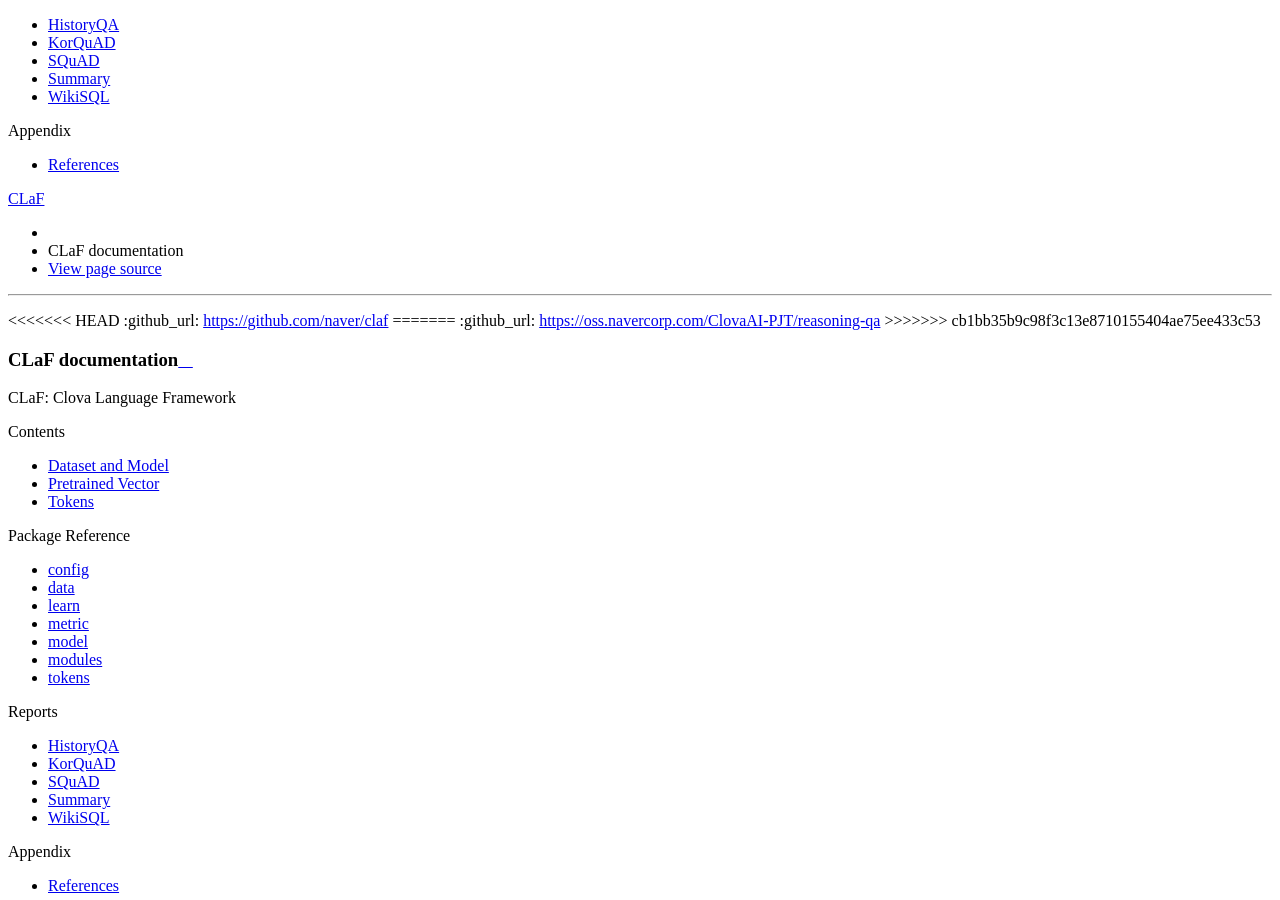
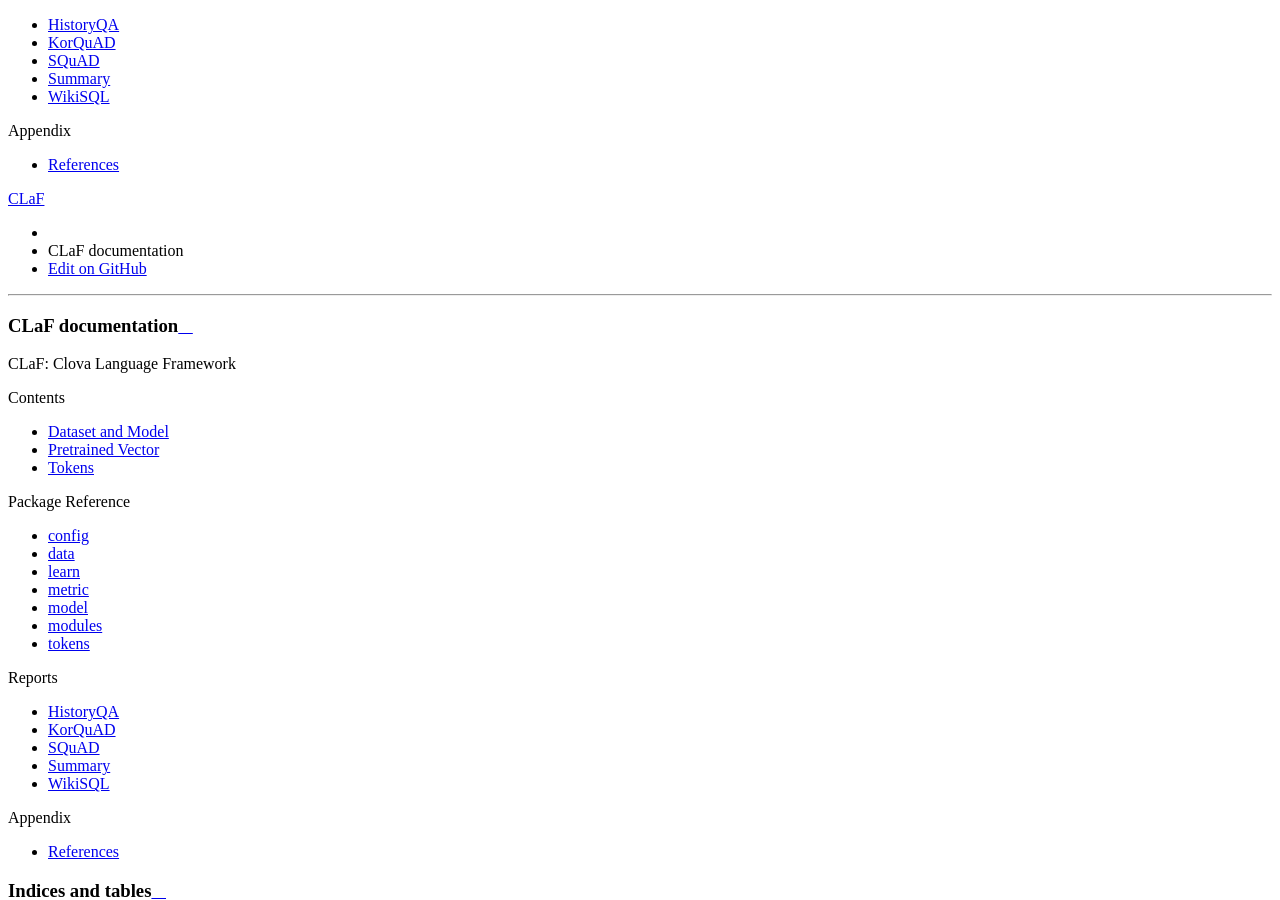
Before and after one commit to naver/claf, a Sphinx documentation site: the page built from docs/index.rst, in a window 1280 px wide and 900 px high, scrolled down 523 px. Built offline with Sphinx 7.4.7 and the Read the Docs theme 2.0.0, drawn with Linux system fonts in a browser that asks for light colours.

Commit message:
Update docs

```diff
--- a/docs/index.rst
+++ b/docs/index.rst
@@ -3,11 +3,7 @@
    You can adapt this file completely to your liking, but it should at least
    contain the root `toctree` directive.
 
-<<<<<<< HEAD
 :github_url: https://github.com/naver/claf
-=======
-:github_url: https://oss.navercorp.com/ClovaAI-PJT/reasoning-qa
->>>>>>> cb1bb35b9c98f3c13e8710155404ae75ee433c53
 
 CLaF documentation
 ===================================
```
Also changed, not shown: 11 other files.
